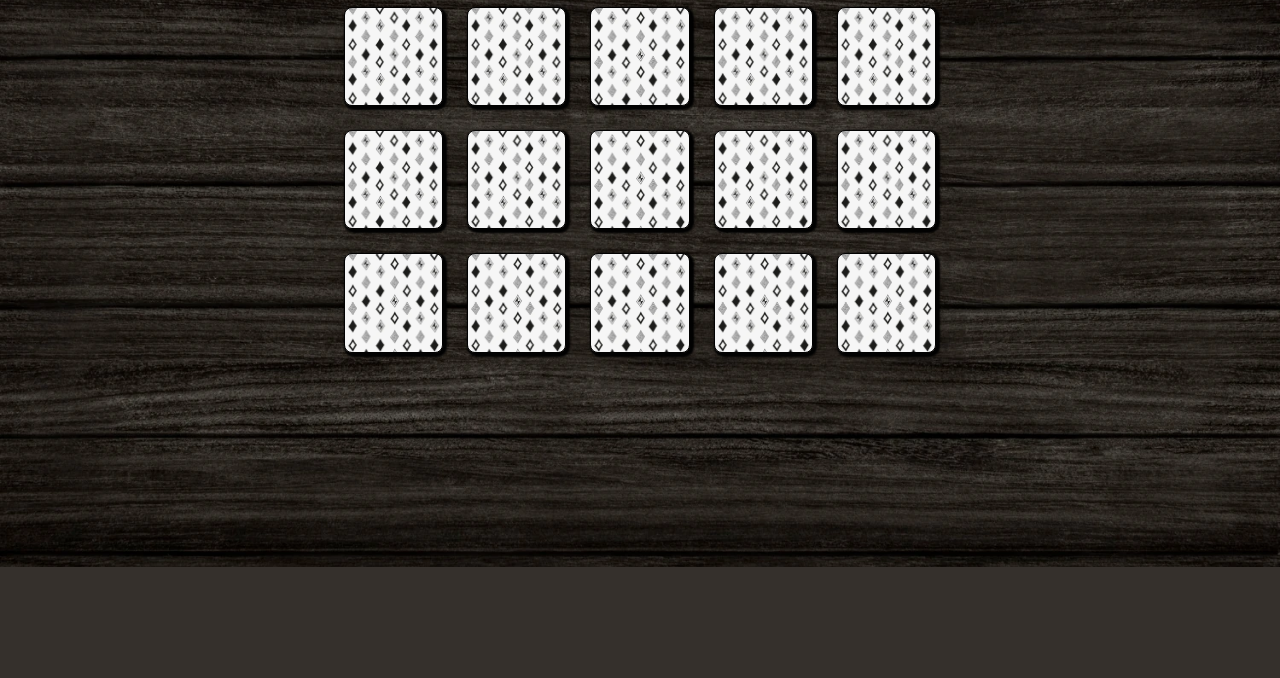
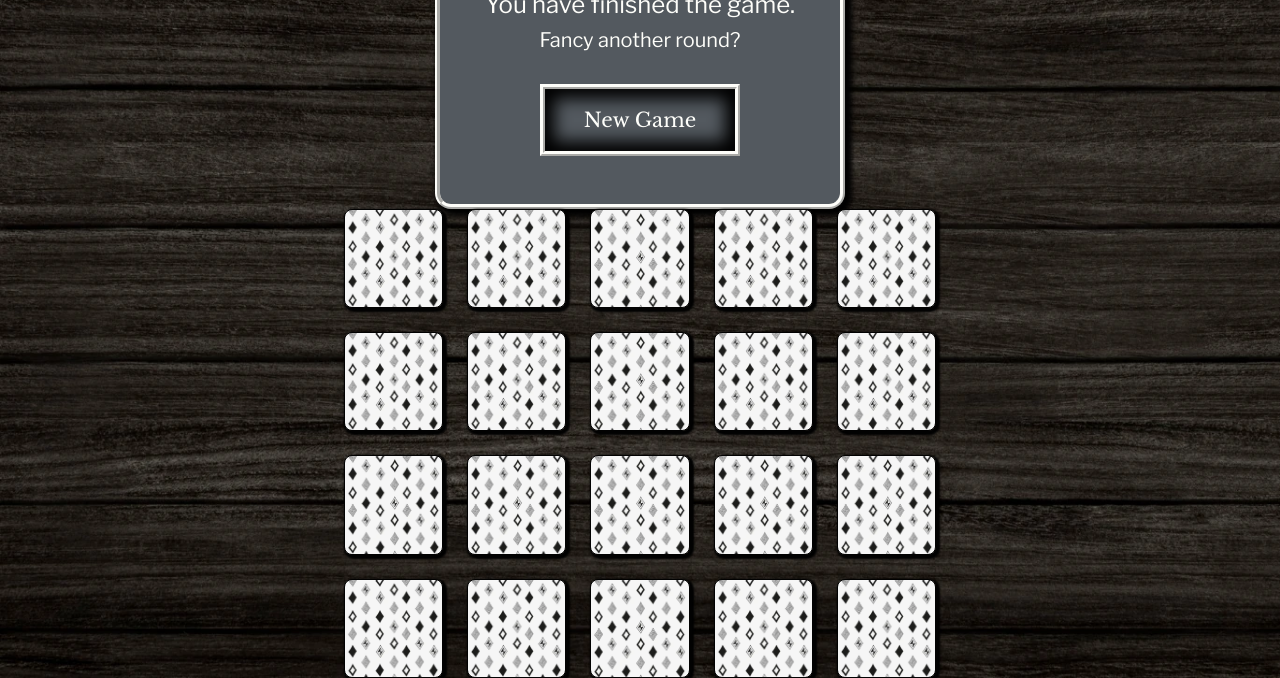
Before and after one commit to Gary-Burke/memory-card-game, a plain HTML site: page game.html in a window 1280 px wide. Shown: the part 257-935 px from the top of the page. Before the commit the page ends 824 px from the top, so only its background shows below. Drawn offline with nearby package versions, Linux system fonts and the light colour scheme.

Commit message:
Add border radius to modal and message box

```diff
--- a/assets/css/style.css
+++ b/assets/css/style.css
@@ -47,6 +47,7 @@ button a {
     background-color: var(--primary-bg-color);
     color: var(--primary-font-color);
     border: var(--primary-font-color) 4px ridge;
+    border-radius: 1rem;
 }
 
 .modal-content button {
@@ -130,6 +131,7 @@ button a {
     border: var(--primary-font-color) ridge 5px;
     background-color: var(--primary-bg-color);
     box-shadow: 4px 4px 5px 3px var(--black-color);
+    border-radius: 1rem;
 }
 
 .visibility {
--- a/game.html
+++ b/game.html
@@ -45,7 +45,7 @@
 
     <main>
         <!-- Game Over Message -->
-        <div id="game-over" class="mx-auto text-center py-5 mt-3 col-12 col-md-6 col-lg-10 col-xl-8 visibility">
+        <div id="game-over" class="mx-auto text-center py-5 mt-3 col-12 col-md-6 col-lg-10 col-xl-8 ">
             <h2>Well Done!</h2>
             <p class="h4">You have finished the game.</p>
             <p class="h5">Fancy another round?</p>
```
